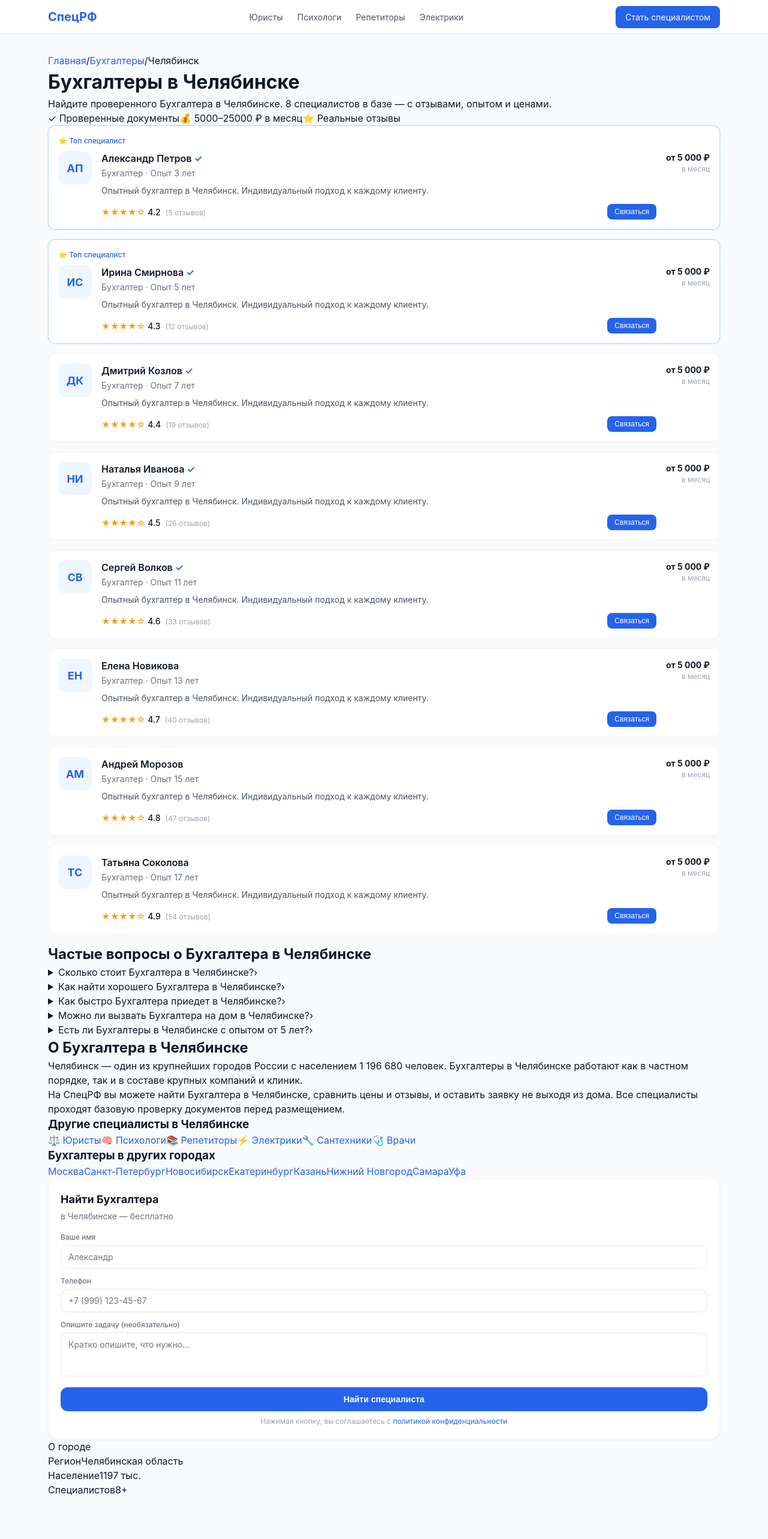
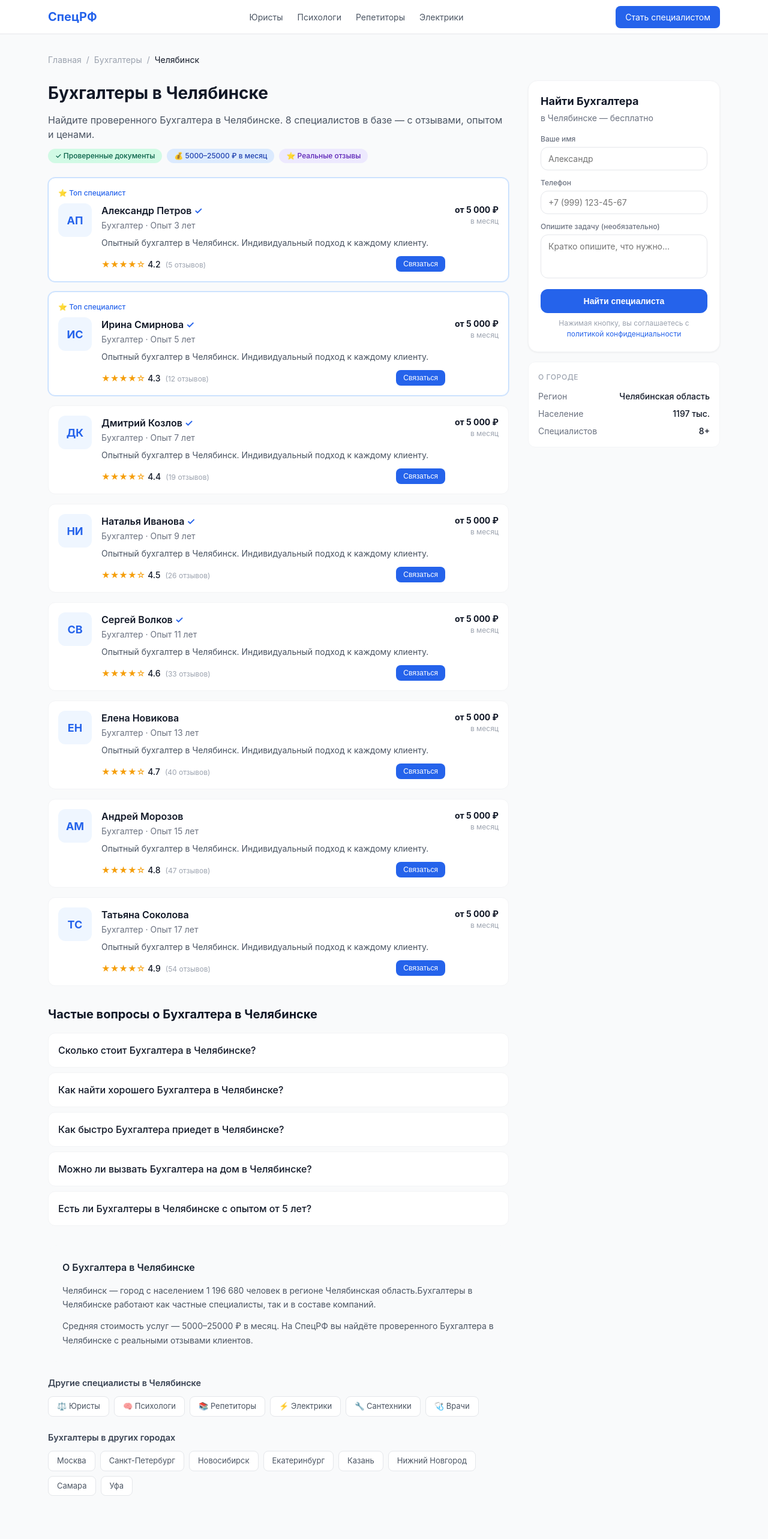
Before and after one commit to russialids-droid/specrf, a Next.js app: page /buhgalter/chelyabinsk in a window 1280 px wide. Shown: the top 2566 px of the page at 60% size. Built offline with nearby package versions, Linux system fonts and the light colour scheme.

Commit message:
fix: inline styles on all pages — CSS classes removed, works on all routes

```diff
--- a/app/[category]/[city]/page.tsx
+++ b/app/[category]/[city]/page.tsx
@@ -2,22 +2,16 @@ import { notFound } from 'next/navigation'
 import type { Metadata } from 'next'
 import { CATEGORIES } from '@/data/categories'
 import { CITIES } from '@/data/cities'
-import { generatePageMeta, generateFAQSchema, generateBreadcrumbSchema, generateLocalBusinessSchema } from '@/lib/seo'
+import { generateFAQSchema, generateBreadcrumbSchema, generateLocalBusinessSchema } from '@/lib/seo'
 import LeadForm from '@/components/LeadForm'
 import SpecialistCard from '@/components/SpecialistCard'
 
-interface Props {
-  params: Promise<{ category: string; city: string }>
-}
+interface Props { params: Promise<{ category: string; city: string }> }
 
-// Генерация всех статических путей — 20 категорий × 50 городов = 1000 страниц пилота
 export async function generateStaticParams() {
   const paths: { category: string; city: string }[] = []
-  const pilotCategories = CATEGORIES.slice(0, 20)
-  const pilotCities = CITIES.slice(0, 50)
-
-  for (const cat of pilotCategories) {
-    for (const city of pilotCities) {
+  for (const cat of CATEGORIES.slice(0, 20)) {
+    for (const city of CITIES.slice(0, 55)) {
       paths.push({ category: cat.slug, city: city.slug })
     }
   }
@@ -26,206 +20,146 @@ export async function generateStaticParams() {
 
 export async function generateMetadata({ params }: Props): Promise<Metadata> {
   const { category: catSlug, city: citySlug } = await params
-  const category = CATEGORIES.find((c) => c.slug === catSlug)
-  const city = CITIES.find((c) => c.slug === citySlug)
-  if (!category || !city) return {}
-
-  const { title, description } = generatePageMeta(category, city)
-  return {
-    title,
-    description,
-    alternates: { canonical: `https://specrf.ru/${catSlug}/${citySlug}/` },
-    openGraph: { title, description, locale: 'ru_RU', type: 'website' },
-  }
+  const cat = CATEGORIES.find(c => c.slug === catSlug)
+  const city = CITIES.find(c => c.slug === citySlug)
+  if (!cat || !city) return {}
+  const title = `${cat.namePlural} в ${city.namePred} — найти и заказать | СпецРФ`
+  const description = `${cat.namePlural} в ${city.namePred}: ${cat.description}. Проверенные специалисты, отзывы, цены от ${cat.avgPrice} ${cat.priceUnit}.`
+  return { title, description, alternates: { canonical: `https://specrf.pages.dev/${catSlug}/${citySlug}/` } }
 }
 
-// Моковые специалисты — заменяются реальными из Supabase после наполнения БД
-function getMockSpecialists(category: { name: string; avgPrice: string; icon: string }, city: { name: string }, count = 8) {
+function getMockSpecialists(cat: { name: string; avgPrice: string; priceUnit: string }, city: { name: string }, count = 8) {
+  const names = ['Александр Петров','Ирина Смирнова','Дмитрий Козлов','Наталья Иванова','Сергей Волков','Елена Новикова','Андрей Морозов','Татьяна Соколова']
+  const price = parseInt(cat.avgPrice.split('–')[0].replace(/\D/g,''))
   return Array.from({ length: count }, (_, i) => ({
-    id: `mock-${i}`,
-    name: getMockName(i),
+    id: `mock-${i}`, name: names[i % names.length],
     experience_years: 3 + (i * 2) % 15,
-    price_from: parseInt(category.avgPrice.split('–')[0].replace(/\D/g, '')),
-    price_to: parseInt((category.avgPrice.split('–')[1] || category.avgPrice.split('–')[0]).replace(/\D/g, '')),
-    rating: 4.2 + (i % 8) * 0.1,
+    price_from: price, price_to: price * 2,
+    rating: parseFloat((4.2 + (i % 8) * 0.1).toFixed(1)),
     reviews_count: 5 + i * 7,
-    is_featured: i < 2,
-    is_verified: i < 5,
-    description: `Опытный ${category.name.toLowerCase()} в ${city.name}. Индивидуальный подход к каждому клиенту.`,
+    is_featured: i < 2, is_verified: i < 5,
+    description: `Опытный ${cat.name.toLowerCase()} в ${city.name}. Индивидуальный подход к каждому клиенту.`,
     photo_url: null,
   }))
 }
 
-function getMockName(i: number) {
-  const names = ['Александр Петров', 'Ирина Смирнова', 'Дмитрий Козлов', 'Наталья Иванова',
-    'Сергей Волков', 'Елена Новикова', 'Андрей Морозов', 'Татьяна Соколова']
-  return names[i % names.length]
-}
-
 export default async function CityPage({ params }: Props) {
   const { category: catSlug, city: citySlug } = await params
+  const cat = CATEGORIES.find(c => c.slug === catSlug)
+  const city = CITIES.find(c => c.slug === citySlug)
+  if (!cat || !city) notFound()
 
-  const category = CATEGORIES.find((c) => c.slug === catSlug)
-  const city = CITIES.find((c) => c.slug === citySlug)
-  if (!category || !city) notFound()
-
-  const specialists = getMockSpecialists(category, city)
-  const faqSchema = generateFAQSchema(category, city)
-  const breadcrumbSchema = generateBreadcrumbSchema(category, city)
-  const listSchema = generateLocalBusinessSchema(category, city)
-
-  const relatedCategories = CATEGORIES.filter((c) => c.slug !== category.slug).slice(0, 6)
-  const relatedCities = CITIES.filter((c) => c.slug !== city.slug).slice(0, 8)
+  const specialists = getMockSpecialists(cat, city)
+  const faqSchema = generateFAQSchema(cat, city)
+  const breadcrumbSchema = generateBreadcrumbSchema(cat, city)
+  const listSchema = generateLocalBusinessSchema(cat, city)
+  const relatedCats = CATEGORIES.filter(c => c.slug !== cat.slug).slice(0, 6)
+  const relatedCities = CITIES.filter(c => c.slug !== city.slug).slice(0, 8)
 
   return (
     <>
-      {/* Schema.org JSON-LD */}
       <script type="application/ld+json" dangerouslySetInnerHTML={{ __html: JSON.stringify(faqSchema) }} />
       <script type="application/ld+json" dangerouslySetInnerHTML={{ __html: JSON.stringify(breadcrumbSchema) }} />
       <script type="application/ld+json" dangerouslySetInnerHTML={{ __html: JSON.stringify(listSchema) }} />
 
-      <div className="max-w-6xl mx-auto px-4 py-8">
+      <div style={{maxWidth:'1152px',margin:'0 auto',padding:'2rem 1rem'}}>
         {/* Breadcrumb */}
-        <nav className="text-sm text-gray-400 mb-6 flex items-center gap-2 flex-wrap">
-          <a href="/" className="hover:text-blue-600">Главная</a>
-          <span>/</span>
-          <a href={`/${category.slug}`} className="hover:text-blue-600">{category.namePlural}</a>
-          <span>/</span>
-          <span className="text-gray-700">{city.name}</span>
+        <nav style={{fontSize:'0.875rem',color:'#9ca3af',marginBottom:'1.5rem',display:'flex',gap:'0.5rem',flexWrap:'wrap'}}>
+          <a href="/" style={{color:'#9ca3af'}}>Главная</a><span>/</span>
+          <a href={`/${cat.slug}/`} style={{color:'#9ca3af'}}>{cat.namePlural}</a><span>/</span>
+          <span style={{color:'#111827'}}>{city.name}</span>
         </nav>
 
-        <div className="grid lg:grid-cols-3 gap-8">
-          {/* Основной контент */}
-          <div className="lg:col-span-2">
-            {/* H1 */}
-            <div className="mb-6">
-              <h1 className="text-2xl md:text-3xl font-bold mb-3">
-                {category.namePlural} в {city.namePred}
-              </h1>
-              <p className="text-gray-600">
-                Найдите проверенного {category.nameVin} в {city.namePred}. {specialists.length} специалистов
-                в базе — с отзывами, опытом и ценами.
+        <div style={{display:'grid',gridTemplateColumns:'1fr',gap:'2rem'}}>
+          {/* На десктопе — 2 колонки */}
+          <style>{`@media(min-width:1024px){.page-grid{display:grid!important;grid-template-columns:1fr 320px!important;gap:2rem!important}}`}</style>
+          <div className="page-grid" style={{display:'block'}}>
+            {/* Левая колонка */}
+            <div>
+              <h1 style={{fontSize:'1.75rem',fontWeight:700,marginBottom:'0.75rem'}}>{cat.namePlural} в {city.namePred}</h1>
+              <p style={{color:'#4b5563',marginBottom:'0.75rem'}}>
+                Найдите проверенного {cat.nameVin} в {city.namePred}. {specialists.length} специалистов в базе — с отзывами, опытом и ценами.
               </p>
-              <div className="flex flex-wrap gap-2 mt-3">
-                <span className="bg-green-50 text-green-700 text-xs px-3 py-1 rounded-full font-medium">
-                  ✓ Проверенные документы
-                </span>
-                <span className="bg-blue-50 text-blue-700 text-xs px-3 py-1 rounded-full font-medium">
-                  💰 {category.avgPrice} {category.priceUnit}
-                </span>
-                <span className="bg-purple-50 text-purple-700 text-xs px-3 py-1 rounded-full font-medium">
-                  ⭐ Реальные отзывы
-                </span>
+              <div style={{display:'flex',flexWrap:'wrap',gap:'0.5rem',marginBottom:'1.5rem'}}>
+                <span style={{background:'#d1fae5',color:'#065f46',fontSize:'0.75rem',padding:'0.2rem 0.75rem',borderRadius:'9999px',fontWeight:500}}>✓ Проверенные документы</span>
+                <span style={{background:'#dbeafe',color:'#1e40af',fontSize:'0.75rem',padding:'0.2rem 0.75rem',borderRadius:'9999px',fontWeight:500}}>💰 {cat.avgPrice} {cat.priceUnit}</span>
+                <span style={{background:'#ede9fe',color:'#5b21b6',fontSize:'0.75rem',padding:'0.2rem 0.75rem',borderRadius:'9999px',fontWeight:500}}>⭐ Реальные отзывы</span>
+              </div>
+
+              {/* Специалисты */}
+              <div style={{marginBottom:'2rem'}}>
+                {specialists.map(s => <SpecialistCard key={s.id} specialist={s} category={cat} city={city} />)}
+              </div>
+
+              {/* Форма на мобильном */}
+              <div style={{marginBottom:'2rem'}} className="mobile-form">
+                <style>{`.mobile-form{display:block}@media(min-width:1024px){.mobile-form{display:none}}`}</style>
+                <LeadForm categorySlug={cat.slug} citySlug={city.slug} categoryName={cat.nameVin} cityName={city.namePred} />
+              </div>
+
+              {/* FAQ */}
+              <h2 style={{fontSize:'1.25rem',fontWeight:700,marginBottom:'1rem'}}>Частые вопросы о {cat.nameRod} в {city.namePred}</h2>
+              <div style={{marginBottom:'2rem'}}>
+                {faqSchema.mainEntity.map((faq, i) => (
+                  <details key={i} style={{background:'#fff',border:'1px solid #f3f4f6',borderRadius:'0.75rem',marginBottom:'0.5rem'}}>
+                    <summary style={{padding:'1rem',cursor:'pointer',fontWeight:500,listStyle:'none'}}>{faq.name}</summary>
+                    <div style={{padding:'0 1rem 1rem',fontSize:'0.875rem',color:'#4b5563',lineHeight:1.6}}>{faq.acceptedAnswer.text}</div>
+                  </details>
+                ))}
+              </div>
+
+              {/* SEO текст */}
+              <div style={{background:'#f9fafb',borderRadius:'1rem',padding:'1.5rem',marginBottom:'1.5rem',fontSize:'0.875rem',color:'#4b5563',lineHeight:1.7}}>
+                <h2 style={{fontSize:'1rem',fontWeight:600,color:'#1f2937',marginBottom:'0.75rem'}}>О {cat.nameRod} в {city.namePred}</h2>
+                <p style={{marginBottom:'0.75rem'}}>
+                  {city.name} — город с населением {city.population.toLocaleString('ru-RU')} человек в регионе {city.region}.
+                  {cat.namePlural} в {city.namePred} работают как частные специалисты, так и в составе компаний.
+                </p>
+                <p>Средняя стоимость услуг — {cat.avgPrice} {cat.priceUnit}. На СпецРФ вы найдёте проверенного {cat.nameVin} в {city.namePred} с реальными отзывами клиентов.</p>
+              </div>
+
+              {/* Смежные категории */}
+              <div style={{marginBottom:'1.5rem'}}>
+                <h3 style={{fontWeight:600,marginBottom:'0.75rem',color:'#374151',fontSize:'0.9rem'}}>Другие специалисты в {city.namePred}</h3>
+                <div style={{display:'flex',flexWrap:'wrap',gap:'0.5rem'}}>
+                  {relatedCats.map(c => (
+                    <a key={c.slug} href={`/${c.slug}/${city.slug}/`}
+                      style={{background:'#fff',border:'1px solid #e5e7eb',fontSize:'0.8125rem',color:'#4b5563',padding:'0.375rem 0.875rem',borderRadius:'0.5rem'}}>
+                      {c.icon} {c.namePlural}
+                    </a>
+                  ))}
                 </div>
               </div>
 
-            {/* Специалисты */}
-            <div className="space-y-4 mb-10">
-              {specialists.map((spec, i) => (
-                <SpecialistCard
-                  key={spec.id}
-                  specialist={spec}
-                  category={category}
-                  city={city}
-                />
-              ))}
-            </div>
-
-            {/* FAQ */}
-            <section className="mb-10">
-              <h2 className="text-xl font-bold mb-4">
-                Частые вопросы о {category.nameRod} в {city.namePred}
-              </h2>
-              <div className="space-y-4">
-                {faqSchema.mainEntity.map((faq, i) => (
-                  <details key={i} className="bg-white border border-gray-100 rounded-xl group">
-                    <summary className="p-4 cursor-pointer font-medium text-gray-800 hover:text-blue-600 transition-colors list-none flex justify-between items-center">
-                      {faq.name}
-                      <span className="text-gray-400 group-open:rotate-180 transition-transform text-lg">›</span>
-                    </summary>
-                    <div className="px-4 pb-4 text-gray-600 text-sm leading-relaxed">
-                      {faq.acceptedAnswer.text}
-                    </div>
-                  </details>
-                ))}
-              </div>
-            </section>
-
-            {/* SEO-текст уникальный для страницы */}
-            <section className="bg-gray-50 rounded-2xl p-6 text-sm text-gray-600 leading-relaxed">
-              <h2 className="text-base font-semibold text-gray-800 mb-3">
-                О {category.nameRod} в {city.namePred}
-              </h2>
-              <p className="mb-3">
-                {city.name} — {getPopulationText(city.population)} России с населением{' '}
-                {city.population.toLocaleString('ru-RU')} человек. {category.namePlural} в {city.namePred}{' '}
-                работают как в частном порядке, так и в составе крупных компаний и клиник.
-              </p>
-              <p>
-                На СпецРФ вы можете найти {category.nameVin} в {city.namePred}, сравнить цены
-                и отзывы, и оставить заявку не выходя из дома. Все специалисты проходят
-                базовую проверку документов перед размещением.
-              </p>
-            </section>
-
-            {/* Смежные категории */}
-            <section className="mt-8">
-              <h3 className="font-semibold mb-3 text-gray-700">Другие специалисты в {city.namePred}</h3>
-              <div className="flex flex-wrap gap-2">
-                {relatedCategories.map((cat) => (
-                  <a
-                    key={cat.slug}
-                    href={`/${cat.slug}/${city.slug}`}
-                    className="bg-white border border-gray-200 text-sm text-gray-600 px-3 py-1.5 rounded-lg hover:border-blue-300 hover:text-blue-600 transition-colors"
-                  >
-                    {cat.icon} {cat.namePlural}
-                  </a>
-                ))}
-              </div>
-            </section>
-
               {/* Смежные города */}
-            <section className="mt-6">
-              <h3 className="font-semibold mb-3 text-gray-700">{category.namePlural} в других городах</h3>
-              <div className="flex flex-wrap gap-2">
-                {relatedCities.map((c) => (
-                  <a
-                    key={c.slug}
-                    href={`/${category.slug}/${c.slug}`}
-                    className="bg-white border border-gray-200 text-sm text-gray-600 px-3 py-1.5 rounded-lg hover:border-blue-300 hover:text-blue-600 transition-colors"
-                  >
+              <div>
+                <h3 style={{fontWeight:600,marginBottom:'0.75rem',color:'#374151',fontSize:'0.9rem'}}>{cat.namePlural} в других городах</h3>
+                <div style={{display:'flex',flexWrap:'wrap',gap:'0.5rem'}}>
+                  {relatedCities.map(c => (
+                    <a key={c.slug} href={`/${cat.slug}/${c.slug}/`}
+                      style={{background:'#fff',border:'1px solid #e5e7eb',fontSize:'0.8125rem',color:'#4b5563',padding:'0.375rem 0.875rem',borderRadius:'0.5rem'}}>
                       {c.name}
                     </a>
                   ))}
                 </div>
-            </section>
+              </div>
             </div>
 
-          {/* Сайдбар — форма заявки */}
-          <div className="lg:col-span-1">
-            <div className="sticky top-20">
-              <LeadForm
-                categorySlug={category.slug}
-                citySlug={city.slug}
-                categoryName={category.nameVin}
-                cityName={city.namePred}
-              />
-
-              {/* Мини-статистика */}
-              <div className="bg-white border border-gray-100 rounded-xl p-4 mt-4">
-                <p className="text-xs text-gray-400 mb-3 uppercase tracking-wide font-medium">О городе</p>
-                <div className="space-y-2 text-sm">
-                  <div className="flex justify-between">
-                    <span className="text-gray-500">Регион</span>
-                    <span className="font-medium text-gray-800">{city.region}</span>
+            {/* Правая колонка — форма (десктоп) */}
+            <div className="desktop-sidebar">
+              <style>{`.desktop-sidebar{display:none}@media(min-width:1024px){.desktop-sidebar{display:block}}`}</style>
+              <div style={{position:'sticky',top:'80px'}}>
+                <LeadForm categorySlug={cat.slug} citySlug={city.slug} categoryName={cat.nameVin} cityName={city.namePred} />
+                <div style={{background:'#fff',border:'1px solid #f3f4f6',borderRadius:'0.75rem',padding:'1rem',marginTop:'1rem'}}>
+                  <p style={{fontSize:'0.75rem',color:'#9ca3af',textTransform:'uppercase',letterSpacing:'0.05em',fontWeight:500,marginBottom:'0.75rem'}}>О городе</p>
+                  <div style={{display:'flex',justifyContent:'space-between',fontSize:'0.875rem',marginBottom:'0.5rem'}}>
+                    <span style={{color:'#6b7280'}}>Регион</span><span style={{fontWeight:500}}>{city.region}</span>
                   </div>
-                  <div className="flex justify-between">
-                    <span className="text-gray-500">Население</span>
-                    <span className="font-medium text-gray-800">{(city.population / 1000).toFixed(0)} тыс.</span>
+                  <div style={{display:'flex',justifyContent:'space-between',fontSize:'0.875rem',marginBottom:'0.5rem'}}>
+                    <span style={{color:'#6b7280'}}>Население</span><span style={{fontWeight:500}}>{(city.population/1000).toFixed(0)} тыс.</span>
                   </div>
-                  <div className="flex justify-between">
-                    <span className="text-gray-500">Специалистов</span>
-                    <span className="font-medium text-gray-800">{specialists.length}+</span>
+                  <div style={{display:'flex',justifyContent:'space-between',fontSize:'0.875rem'}}>
+                    <span style={{color:'#6b7280'}}>Специалистов</span><span style={{fontWeight:500}}>{specialists.length}+</span>
                   </div>
                 </div>
               </div>
@@ -236,10 +170,3 @@ export default async function CityPage({ params }: Props) {
     </>
   )
 }
-
-function getPopulationText(population: number): string {
-  if (population > 1000000) return 'один из крупнейших городов'
-  if (population > 500000) return 'крупный город'
-  if (population > 200000) return 'город'
-  return 'город'
-}
```
Also changed, not shown: app/[category]/page.tsx (+52 -71 lines). Lines whose indentation alone changed are shown as unchanged.
